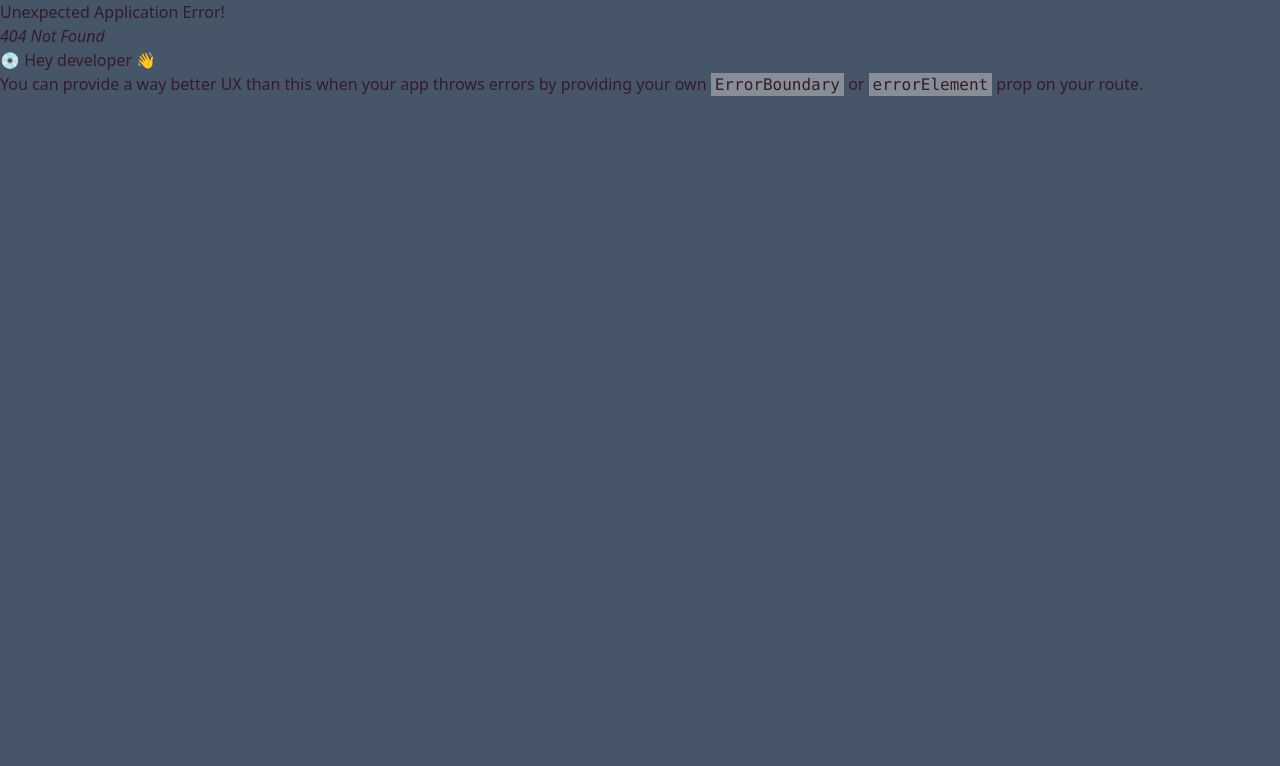
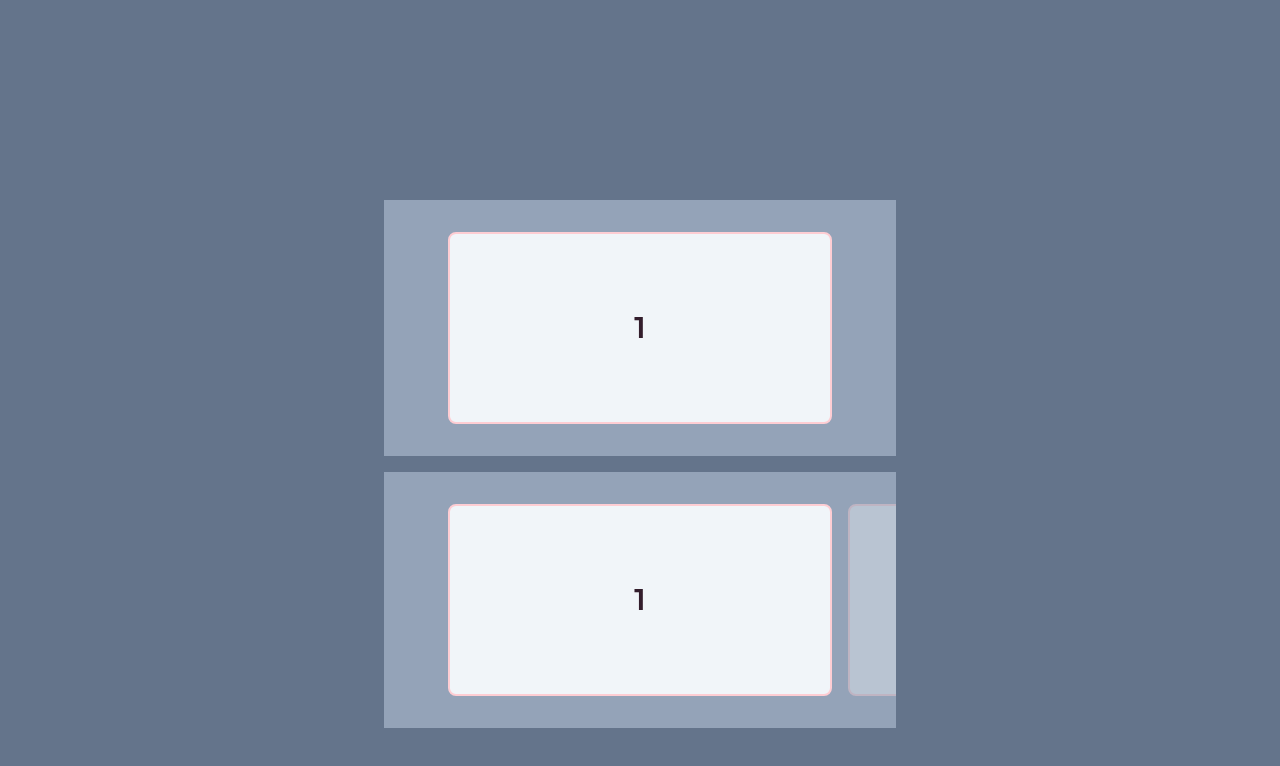
Before and after one commit to tachiguitech/vite-sandbox, a React (Vite) app: page /carousels in a window 1280 px wide. Before the commit this address had no page. Shown: the top 766 px of the page. Built offline with nearby package versions, Linux system fonts and the light colour scheme; a web font is replaced by a local one.

Commit message:
feat: :sparkles: Carouselページを追加

```diff
--- /dev/null
+++ b/src/components/page/carousels.page.tsx
@@ -0,0 +1,51 @@
+import { type FC } from 'react';
+import Card from '../ui/card';
+import Carousel from '../ui/carousel';
+
+const CarouselsPage: FC = () => (
+  <div className="min-w-screen grid min-h-screen place-content-center place-items-center">
+    <main className="flex flex-col items-center gap-4">
+      <Carousel>
+        <Card bgClassName="border-2 border-rose-200">
+          <span className="font-ss-en text-3xl font-bold">1</span>
+        </Card>
+        <Card bgClassName="border-2 border-rose-200">
+          <span className="font-ss-en text-3xl font-bold">2</span>
+        </Card>
+        <Card bgClassName="border-2 border-rose-200">
+          <span className="font-ss-en text-3xl font-bold">3</span>
+        </Card>
+        <Card bgClassName="border-2 border-rose-200">
+          <span className="font-ss-en text-3xl font-bold">4</span>
+        </Card>
+        <Card bgClassName="border-2 border-rose-200">
+          <span className="font-ss-en text-3xl font-bold">5</span>
+        </Card>
+        <Card bgClassName="border-2 border-rose-200">
+          <span className="font-ss-en text-3xl font-bold">6</span>
+        </Card>
+      </Carousel>
+      <Carousel listClassName="mx-[4em] gap-[1em]" itemClassName="basis-[24em]">
+        <Card bgClassName="border-2 border-rose-200">
+          <span className="font-ss-en text-3xl font-bold">1</span>
+        </Card>
+        <Card bgClassName="border-2 border-rose-200">
+          <span className="font-ss-en text-3xl font-bold">2</span>
+        </Card>
+        <Card bgClassName="border-2 border-rose-200">
+          <span className="font-ss-en text-3xl font-bold">3</span>
+        </Card>
+        <Card bgClassName="border-2 border-rose-200">
+          <span className="font-ss-en text-3xl font-bold">4</span>
+        </Card>
+        <Card bgClassName="border-2 border-rose-200">
+          <span className="font-ss-en text-3xl font-bold">5</span>
+        </Card>
+        <Card bgClassName="border-2 border-rose-200">
+          <span className="font-ss-en text-3xl font-bold">6</span>
+        </Card>
+      </Carousel>
+    </main>
+  </div>
+);
+export default CarouselsPage;
--- a/src/components/page/root.page.tsx
+++ b/src/components/page/root.page.tsx
@@ -18,6 +18,12 @@
         >
           Animations
         </Link>
+        <Link
+          className="text-blue-600 hover:text-blue-400 hover:underline hover:underline-offset-4"
+          to="/carousels"
+        >
+          Carousels
+        </Link>
       </div>
     </div>
   </div>
--- a/src/main.tsx
+++ b/src/main.tsx
@@ -4,6 +4,7 @@
 import './index.css';
 import Index from './pages';
 import Animations from './pages/animations';
+import Carousels from './pages/carousels';
 import Headlines from './pages/headlines';
 
 const router = createBrowserRouter(
@@ -19,6 +20,10 @@
     {
       path: '/animations',
       element: <Animations />
+    },
+    {
+      path: '/carousels',
+      element: <Carousels />
     }
   ],
   { basename: import.meta.env.BASE_URL }
--- /dev/null
+++ b/src/pages/carousels.tsx
@@ -0,0 +1,10 @@
+import type { FC } from 'react';
+import CarouselsPage from '../components/page/carousels.page';
+
+const Carousels: FC = () => (
+  <div className="bg-slate-500 py-16">
+    <CarouselsPage />
+  </div>
+);
+
+export default Carousels;
```
